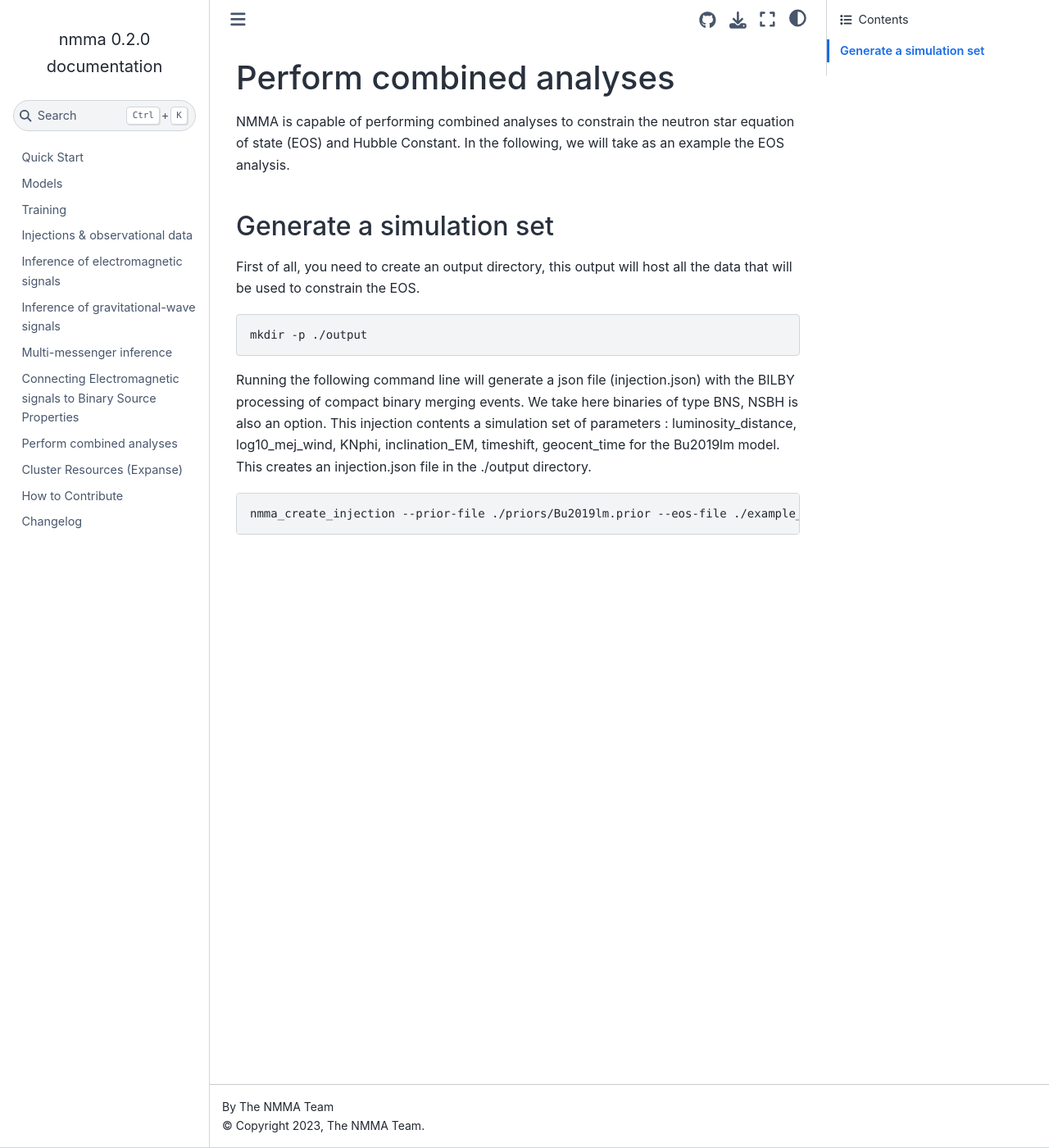
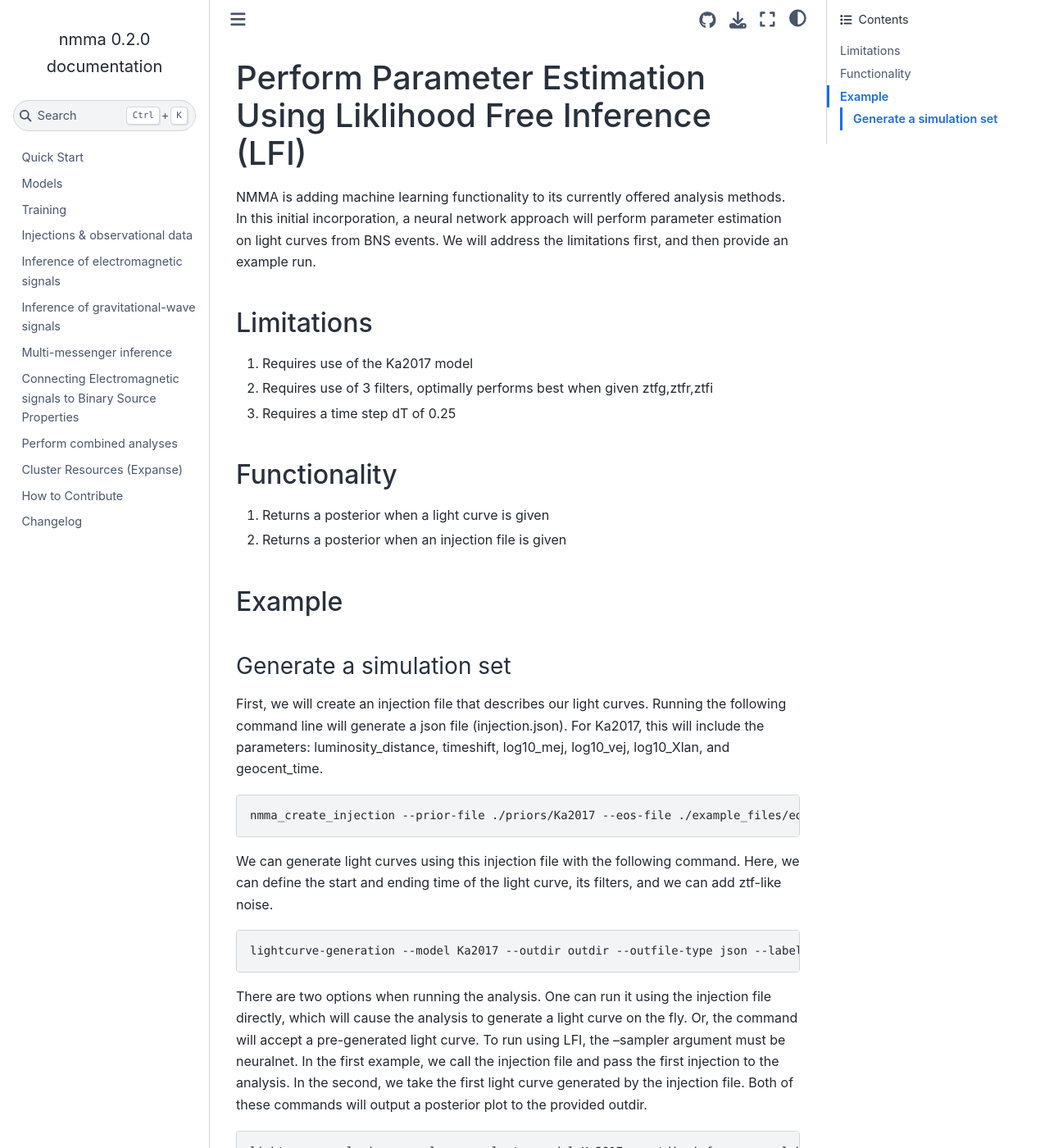
Before and after one commit to nuclear-multimessenger-astronomy/nmma, a Sphinx documentation site: the page built from doc/lfi_analysis.md, in a window 1280 px wide and 1400 px high. Shown: the whole window at 82% size. Built offline with Sphinx 7.4.7 and the Sphinx Book theme 1.1.4, drawn with Linux system fonts in a browser that asks for light colours; some of the changed text lies outside the part shown.

Commit message:
Update lfi_analysis.md
added cli examples

```diff
--- a/doc/lfi_analysis.md
+++ b/doc/lfi_analysis.md
@@ -1,13 +1,32 @@
-## Perform combined analyses
+# Perform Parameter Estimation Using Liklihood Free Inference (LFI)
 
-NMMA is capable of performing combined analyses to constrain the neutron star equation of state (EOS) and Hubble Constant. In the following, we will take as an example the EOS analysis.
+NMMA is adding machine learning functionality to its currently offered analysis methods. In this initial incorporation, a neural network approach will perform parameter estimation on light curves from BNS events. We will address the limitations first, and then provide an example run.
+
+## Limitations
+
+1. Requires use of the Ka2017 model
+2. Requires use of 3 filters, optimally performs best when given ztfg,ztfr,ztfi
+3. Requires a time step dT of 0.25
+
+## Functionality
+
+1. Returns a posterior when a light curve is given
+2. Returns a posterior when an injection file is given
+
+## Example
 
 ### Generate a simulation set
 
-First of all, you need to create an output directory, this output will host all the data that will be used to constrain the EOS.
+First, we will create an injection file that describes our light curves. Running the following command line will generate a json file (injection.json). For Ka2017, this will include the parameters: luminosity_distance, timeshift, log10_mej, log10_vej, log10_Xlan, and geocent_time.
 
-	mkdir -p ./output
+	nmma_create_injection --prior-file ./priors/Ka2017 --eos-file ./example_files/eos/ALF2.dat --binary-type BNS --filename ./output/injection --n-injection 10 --original-parameters --extension json
 
-Running the following command line will generate a json file (injection.json)  with the BILBY processing of compact binary merging events. We take here binaries of type BNS, NSBH is also an option. This injection contents a simulation set of parameters : luminosity_distance, log10_mej_wind, KNphi, inclination_EM, timeshift, geocent_time for the Bu2019lm model. This creates an injection.json file in the ./output directory.
+We can generate light curves using this injection file with the following command. Here, we can define the start and ending time of the light curve, its filters, and we can add ztf-like noise.
 
-	nmma_create_injection --prior-file ./priors/Bu2019lm.prior --eos-file ./example_files/eos/ALF2.dat --binary-type BNS -f ./output/injection --n-injection 100 --original-parameters --extension json
+ 	lightcurve-generation --model Ka2017 --outdir outdir --outfile-type json --label test --tmin -2 --tmax 20 --dt 0.25 --filters ztfg,ztfr,ztfi --injection ./outdir/injection.json --injection-detection-limit 22.0,22.0,22.0 --ztf-uncertainties
+
+There are two options when running the analysis. One can run it using the injection file directly, which will cause the analysis to generate a light curve on the fly. Or, the command will accept a pre-generated light curve. To run using LFI, the --sampler argument must be neuralnet. In the first example, we call the injection file and pass the first injection to the analysis. In the second, we take the first light curve generated by the injection file. Both of these commands will output a posterior plot to the provided outdir.
+
+	lightcurve-analysis --sampler neuralnet --model Ka2017 --outdir inferences --label with_inj --prior priors/Ka2017.prior --injection outdir/injection.json --injection-num 0 --dt 0.25
+
+	lightcurve-analysis --sampler neuralnet --model Ka2017 --outdir inferences --label with_data --data outdir/test_0.json --prior priors/Ka2017.prior
```
